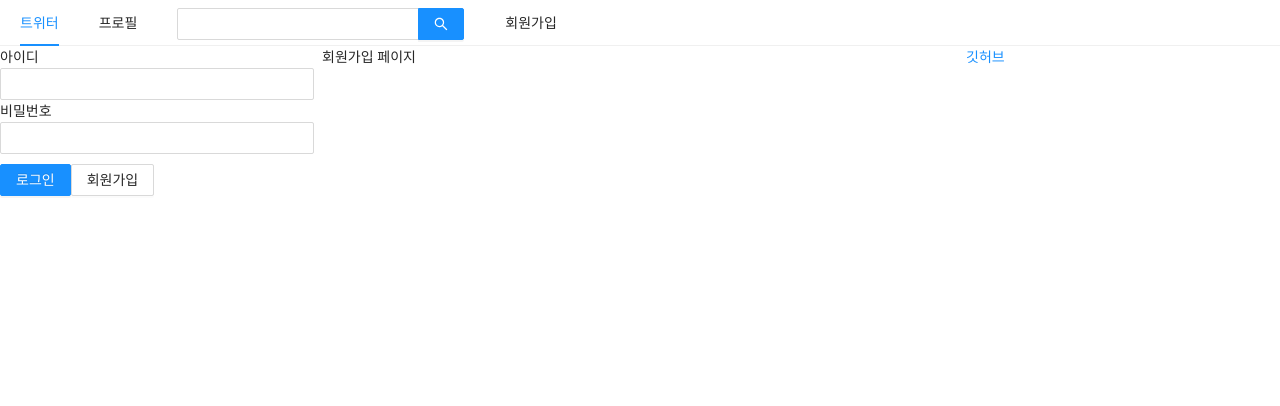
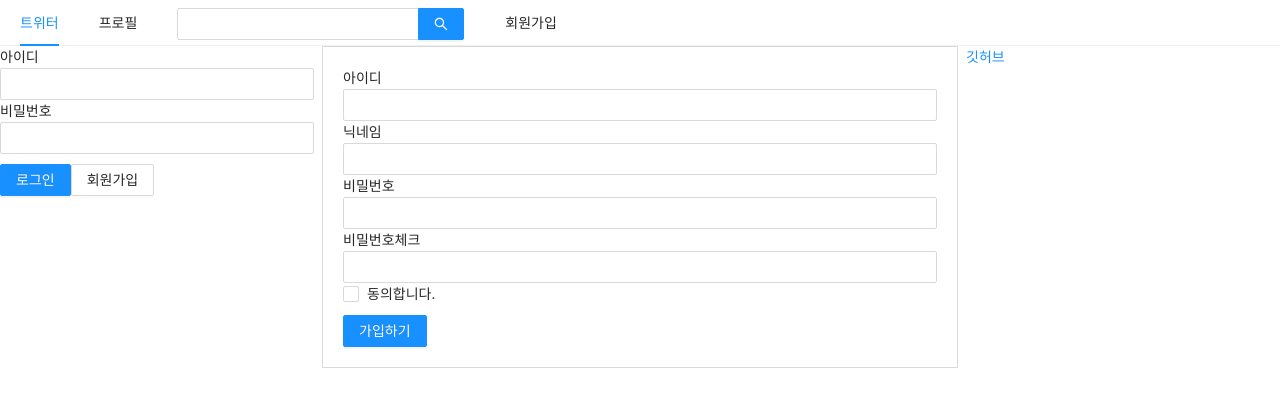
Before and after one commit to uhgenie7/clone_twitter, a Next.js app in the folder prepare/front/: page /signup in a window 1280 px wide. Shown: the top 406 px of the page. Built offline with nearby package versions, Linux system fonts and the light colour scheme.

Commit message:
feat: input custom hook 적용

```diff
--- a/prepare/front/components/LoginForm.js
+++ b/prepare/front/components/LoginForm.js
@@ -1,17 +1,11 @@
 import React, { useState, useCallback, useMemo } from "react";
 import { Button, Form, Input } from "antd";
 import Link from "next/link";
+import useInput from "../hooks/useInput";
 
 const LoginForm = ({ setIsLoggedIn }) => {
-  const [id, setId] = useState("");
-  const [password, setPassword] = useState("");
-  const onChangeId = useCallback((e) => {
-    setId(e.target.value);
-  }, []);
-
-  const onChangePassword = useCallback((e) => {
-    setPassword(e.target.value);
-  }, []);
+  const [id, onChangeId] = useInput("");
+  const [password, onChangePassword] = useInput("");
 
   const onSubmitForm = useCallback(() => {
     console.log(id, password);
--- /dev/null
+++ b/prepare/front/hooks/useInput.js
@@ -0,0 +1,10 @@
+import { useState, useCallback } from "react";
+
+export default (initalValue = null) => {
+  const [value, setValue] = useState(initalValue);
+  const handler = useCallback((e) => {
+    setValue(e.target.value);
+  }, []);
+
+  return [value, handler];
+};
--- a/prepare/front/pages/signup.js
+++ b/prepare/front/pages/signup.js
@@ -1,7 +1,112 @@
+import Head from "next/head";
+import { Form, Input, Checkbox, Button } from "antd";
+import { useCallback, useState } from "react";
 import AppLayout from "../components/AppLayout";
+import useInput from "../hooks/useInput";
+import styled from "styled-components";
 
 const Signup = () => {
-  return <AppLayout>회원가입 페이지</AppLayout>;
+  const [id, onChangeId] = useInput("");
+  const [nickname, onChangeNickname] = useInput("");
+  const [password, onChangePassword] = useInput("");
+  const [passwordCheck, setPasswordCheck] = useState("");
+  const [passwordError, setPasswordError] = useState(false);
+  const [term, setTerm] = useState(false);
+  const [termError, setTermError] = useState(false);
+  const onChangePasswordCheck = useCallback(
+    (e) => {
+      setPasswordCheck(e.target.value);
+      setPasswordError(e.target.value !== password);
+    },
+    [password]
+  );
+
+  const onChangeTerm = useCallback((e) => {
+    setTermError(false);
+    setTerm(e.target.checked);
+  }, []);
+
+  const onSubmit = useCallback(() => {
+    if (password !== passwordCheck) {
+      return setPasswordError(true);
+    }
+
+    if (!term) {
+      return setTermError(true);
+    }
+  }, [password, passwordCheck, term]);
+
+  return (
+    <AppLayout>
+      <Head>
+        <title>회원가입 | 트위터</title>
+      </Head>
+      <FormWrapper layout="vertical" onFinish={onSubmit}>
+        <div>
+          <label htmlFor="user-id">아이디</label>
+          <br />
+          <Input name="user-id" value={id} required onChange={onChangeId} />
+        </div>
+        <div>
+          <label htmlFor="user-nick">닉네임</label>
+          <br />
+          <Input
+            name="user-nick"
+            value={nickname}
+            required
+            onChange={onChangeNickname}
+          />
+        </div>
+        <div>
+          <label htmlFor="user-password">비밀번호</label>
+          <br />
+          <Input
+            name="user-password"
+            type="password"
+            value={password}
+            required
+            onChange={onChangePassword}
+          />
+        </div>
+        <div>
+          <label htmlFor="user-password-check">비밀번호체크</label>
+          <br />
+          <Input
+            name="user-password-check"
+            type="password"
+            value={passwordCheck}
+            required
+            onChange={onChangePasswordCheck}
+          />
+          {passwordError && (
+            <ErrorMessage>비밀번호가 일치하지 않습니다.</ErrorMessage>
+          )}
+        </div>
+        <div>
+          <Checkbox name="user-term" checked={term} onChange={onChangeTerm}>
+            동의합니다.
+          </Checkbox>
+          {termError && <ErrorMessage>약관에 동의하셔야 합니다.</ErrorMessage>}
+        </div>
+        <div style={{ marginTop: 10 }}>
+          <Button type="primary" htmlType="submit">
+            가입하기
+          </Button>
+        </div>
+      </FormWrapper>
+    </AppLayout>
+  );
 };
 
 export default Signup;
+
+const FormWrapper = styled(Form)`
+  margin-bottom: 20px;
+  border: 1px solid #d9d9d9;
+  padding: 20px;
+  box-sizing: border-box;
+`;
+
+const ErrorMessage = styled.div`
+  color: red;
+`;
```
